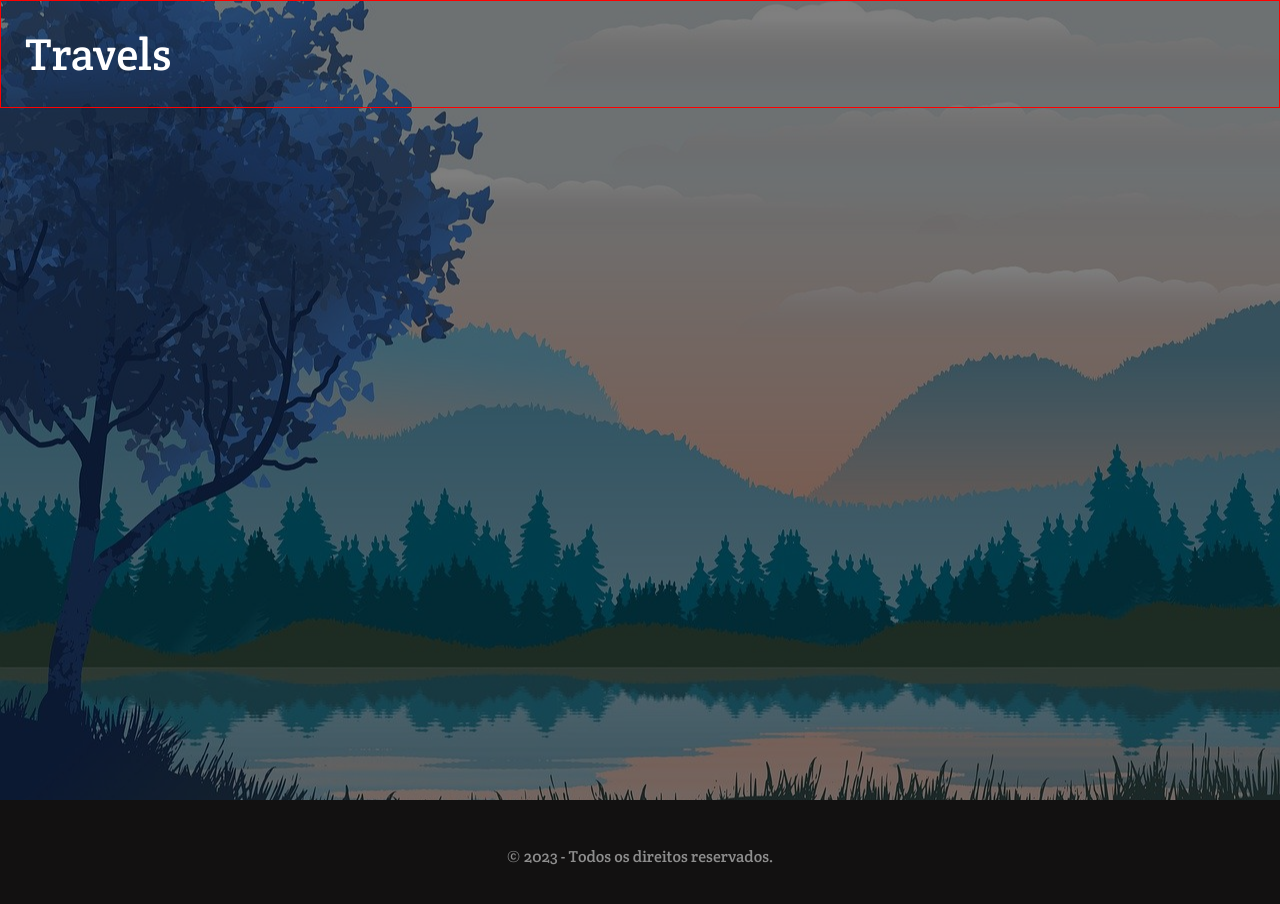
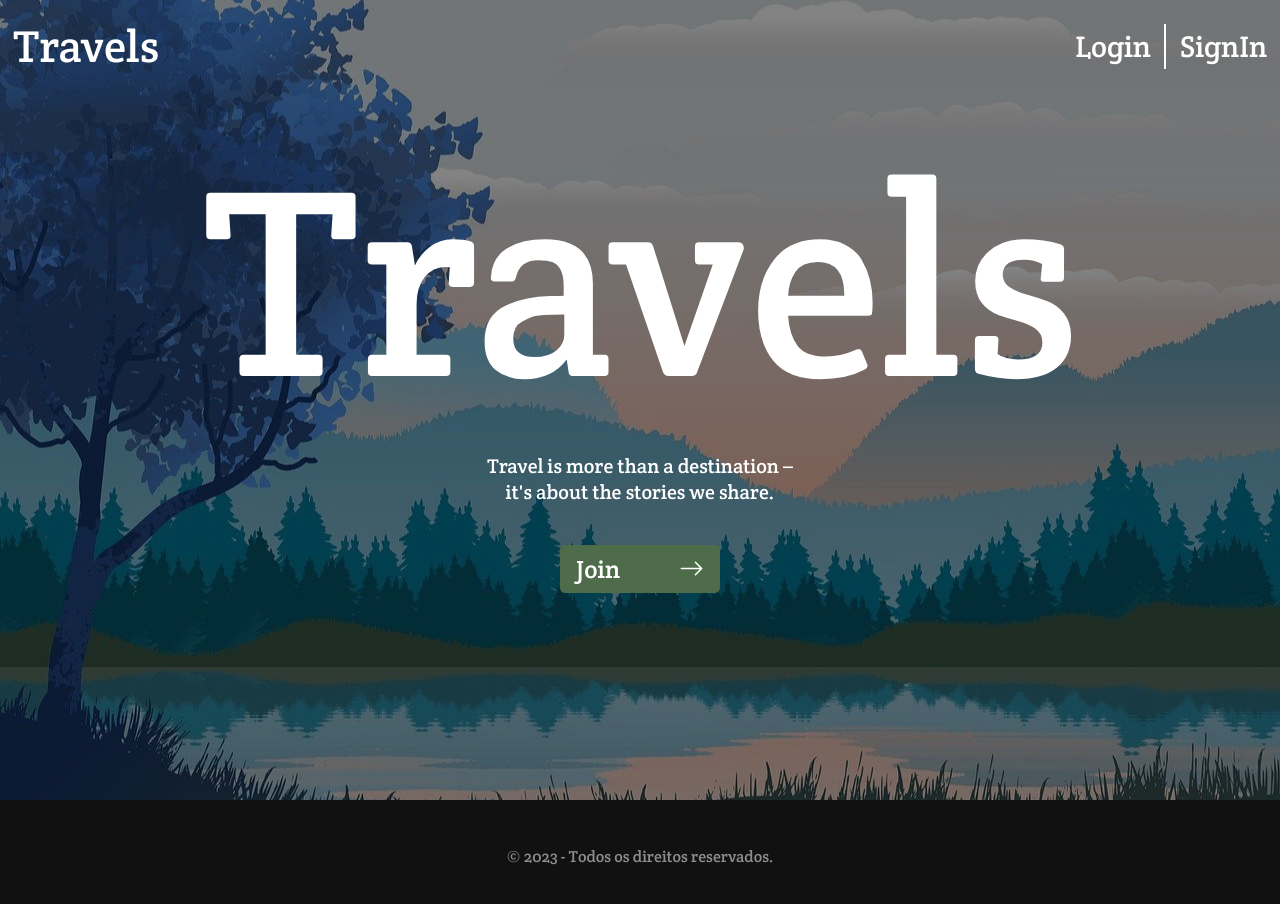
Before and after one commit to douglasdinizkenzie/Travels_FrontEnd, a React (Vite) app: page / in a window 1280 px wide. Shown: the top 904 px of the page. Built offline with nearby package versions, Linux system fonts and the light colour scheme.

Commit message:
feat: finish main page styles

```diff
--- /dev/null
+++ b/src/components/buttons/styles.scss
@@ -0,0 +1,14 @@
+@use "../../styles/variables.scss";
+.green-button {
+  background-color: variables.$color-green;
+  display: flex;
+  align-items: center;
+  width: 10rem;
+  padding: 0.5rem 1rem;
+  margin-top: 2.5rem;
+  font-size: variables.$font-size-6;
+  color: variables.$color-white;
+  justify-content: space-between;
+  border-radius: variables.$radius;
+  border: none;
+}
--- a/src/components/footer/styles.scss
+++ b/src/components/footer/styles.scss
@@ -3,7 +3,7 @@
 
 #footer {
   @include mixins.center;
-  width: 100vw;
+  width: 100%;
   height: 7rem;
   background-color: variables.$color-black;
   color: variables.$color-gray;
--- a/src/components/header/index.tsx
+++ b/src/components/header/index.tsx
@@ -1,11 +1,17 @@
+import { headerProps } from "../../interfaces/header/type";
 import "./styles.scss";
 import { GiHamburgerMenu } from "react-icons/gi";
 
-export const Header = () => {
+export const Header = ({ optionOne, optionTwo }: headerProps) => {
   return (
     <div id="header">
-      <p>Travels</p>
+      <p id="header-title">Travels</p>
       <GiHamburgerMenu id="hamburguer" />
+      <div id="container-buttons">
+        <p>{optionOne}</p>
+        <div></div>
+        <p>{optionTwo}</p>
+      </div>
     </div>
   );
 };
--- a/src/components/header/styles.scss
+++ b/src/components/header/styles.scss
@@ -1,15 +1,20 @@
 @use ".../../../../styles/variables.scss";
 
 #header {
-  width: 100vw;
+  width: 100%;
   margin: 0 auto;
   display: flex;
   align-items: center;
-  border: 1px solid red;
-  padding: 1.5rem;
+  padding: 0.5rem 0.8rem;
   justify-content: space-between;
+  gap: 1rem;
 
-  p {
+  #header-title {
+    font-size: variables.$font-size-3;
+    color: variables.$color-white;
+  }
+
+  #hamburguer {
     font-size: variables.$font-size-3;
     color: variables.$color-white;
   }
@@ -20,3 +25,33 @@
     }
   }
 }
+
+#container-buttons {
+  display: none;
+  width: 12rem;
+  padding: 1rem 0rem;
+
+  @media (min-width: variables.$breakpoint-responsive) {
+    display: flex;
+    justify-content: space-between;
+    align-items: center;
+  }
+
+  div {
+    height: 2.8rem;
+    background-color: variables.$color-white;
+    width: 1px;
+    border: 1px solid white;
+  }
+
+  p {
+    cursor: pointer;
+    font-size: variables.$font-size-5;
+    color: variables.$color-white;
+    transition: 0.3s ease-in;
+  }
+
+  p:hover {
+    color: variables.$color-green-2;
+  }
+}
--- /dev/null
+++ b/src/components/mainContent/index.tsx
@@ -0,0 +1,17 @@
+import "../buttons/styles.scss";
+import "./styles.scss";
+import { BsArrowRight } from "react-icons/bs";
+
+export const MainContent = () => {
+  return (
+    <div id="container-main-content">
+      <h1>Travels</h1>
+      <p>
+        Travel is more than a destination – it's about the stories we share.
+      </p>
+      <button className="green-button">
+        Join <BsArrowRight />
+      </button>
+    </div>
+  );
+};
--- /dev/null
+++ b/src/components/mainContent/styles.scss
@@ -0,0 +1,44 @@
+@use "../../styles/variables.scss";
+@use "../../styles/mixins.scss";
+
+#container-main-content {
+  //   border: 1px solid white;
+  height: auto;
+  @include mixins.center;
+  flex-direction: column;
+  margin-top: 7rem;
+  gap: 1rem;
+
+  h1 {
+    color: variables.$color-white;
+    font-weight: normal;
+    font-size: variables.$font-size-10;
+  }
+
+  p {
+    width: 20rem;
+    text-align: center;
+    font-size: variables.$font-size-8;
+    color: variables.$color-white;
+    font-weight: normal;
+  }
+
+  @media (min-width: variables.$breakpoint-responsive) {
+    h1 {
+      font-size: variables.$font-size-11;
+    }
+  }
+
+  @media (min-width: variables.$breakpoint-responsive-2) {
+    h1 {
+      font-size: variables.$font-size-1;
+    }
+
+    p {
+      font-size: variables.$font-size-7;
+    }
+
+    margin-top: 1rem;
+    gap: 0;
+  }
+}
--- /dev/null
+++ b/src/interfaces/header/type.ts
@@ -0,0 +1,4 @@
+export type headerProps = {
+  optionOne: string;
+  optionTwo: string;
+};
--- a/src/pages/mainPage/index.tsx
+++ b/src/pages/mainPage/index.tsx
@@ -1,12 +1,14 @@
 import { Footer } from "../../components/footer";
 import { Header } from "../../components/header";
+import { MainContent } from "../../components/mainContent";
 import "./style.scss";
 
 export const MainPage = () => {
   return (
     <>
       <div id="container-img">
-        <Header />
+        <Header optionOne={"Login"} optionTwo={"SignIn"} />
+        <MainContent />
       </div>
       <Footer />
     </>
--- a/src/pages/mainPage/style.scss
+++ b/src/pages/mainPage/style.scss
@@ -1,20 +1,7 @@
 #container-img {
   height: 100vh;
-  width: 100vw;
-  position: relative;
+  width: 100%;
   background: url("../../assets/imgs/mainpage.jpg") center center no-repeat
     fixed;
   background-size: cover;
-  z-index: -1;
 }
-
-#container-img::before {
-  content: "";
-  position: absolute;
-  top: 0;
-  left: 0;
-  width: 100%;
-  height: 100%;
-  background-color: rgba(0, 0, 0, 0.5);
-  z-index: -1;
-}
--- a/src/styles/main.scss
+++ b/src/styles/main.scss
@@ -14,3 +14,17 @@ button {
 a {
   text-decoration: none;
 }
+
+::-webkit-scrollbar {
+  width: 3px;
+  height: 3px; /* A altura só é vista quando a rolagem é horizontal */
+}
+
+::-webkit-scrollbar-track {
+  background: transparent;
+  padding: 2px;
+}
+
+::-webkit-scrollbar-thumb {
+  background-color: variables.$color-green;
+}
--- a/src/styles/variables.scss
+++ b/src/styles/variables.scss
@@ -3,18 +3,24 @@
 $font-main: "Crete Round", serif;
 
 $breakpoint-responsive: 425px;
+$breakpoint-responsive-2: 888px;
 
-$font-size-1: 270px;
-$font-size-2: 190px;
-$font-size-3: 45px;
-$font-size-4: 35px;
-$font-size-5: 30px;
-$font-size-6: 25px;
-$font-size-7: 20px;
-$font-size-8: 16px;
-$font-size-9: 17px;
+$font-size-1: 16.875rem;
+$font-size-2: 11.875rem;
+$font-size-3: 2.813rem;
+$font-size-4: 2.188rem;
+$font-size-5: 1.875rem;
+$font-size-6: 1.563rem;
+$font-size-7: 1.25rem;
+$font-size-8: 1rem;
+$font-size-9: 1.063rem;
+$font-size-10: 5.625rem;
+$font-size-11: 8.125rem;
+
+$radius: 5px;
 
 $color-green: #4e6c4a;
+$color-green-2: #559a4c;
 $color-black: #121111;
 $color-white: #ffffff;
 $color-gray: #8e8e8e;
```
Also changed, not shown: src/assets/imgs/mainpage.jpg.
